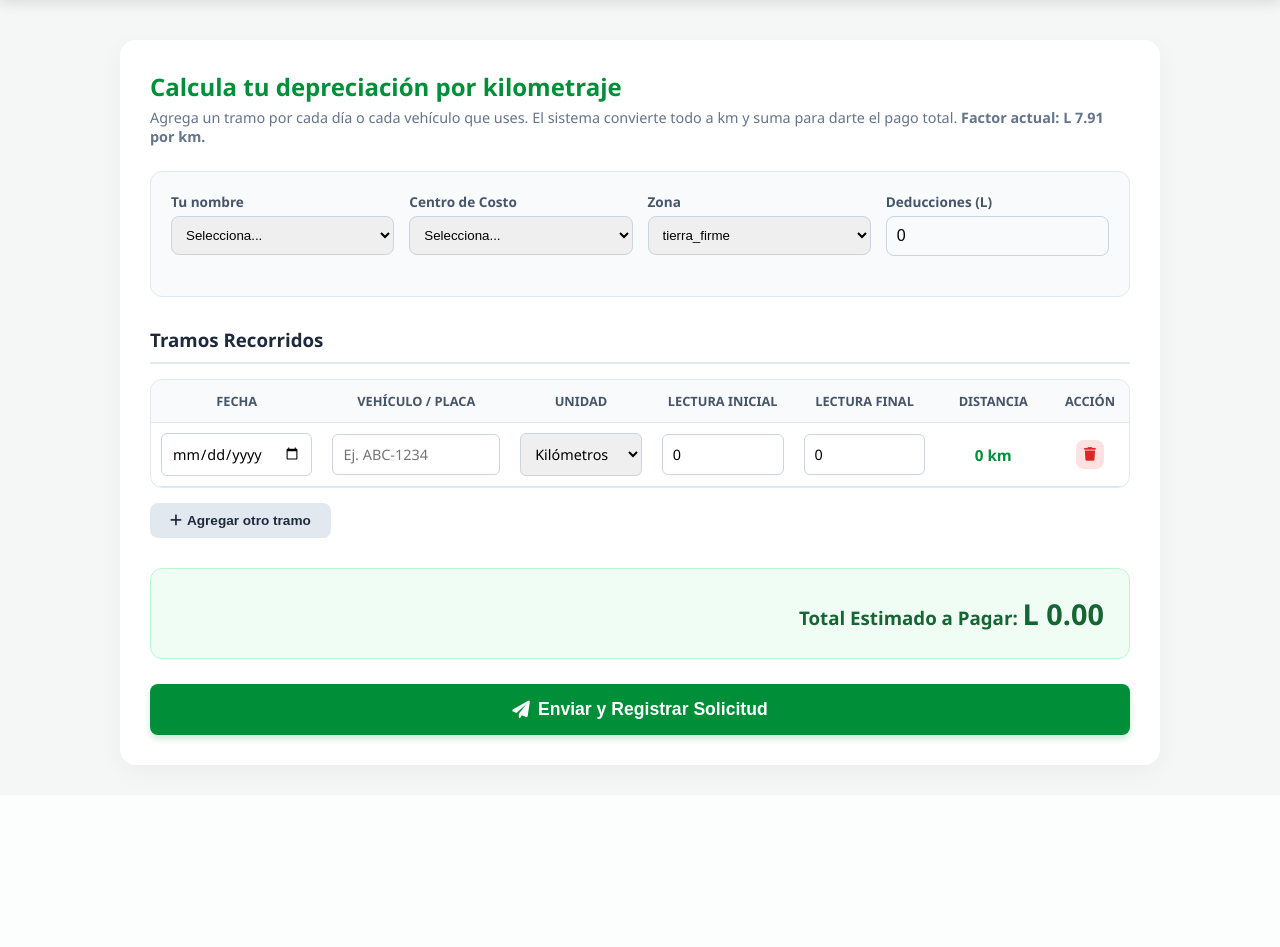
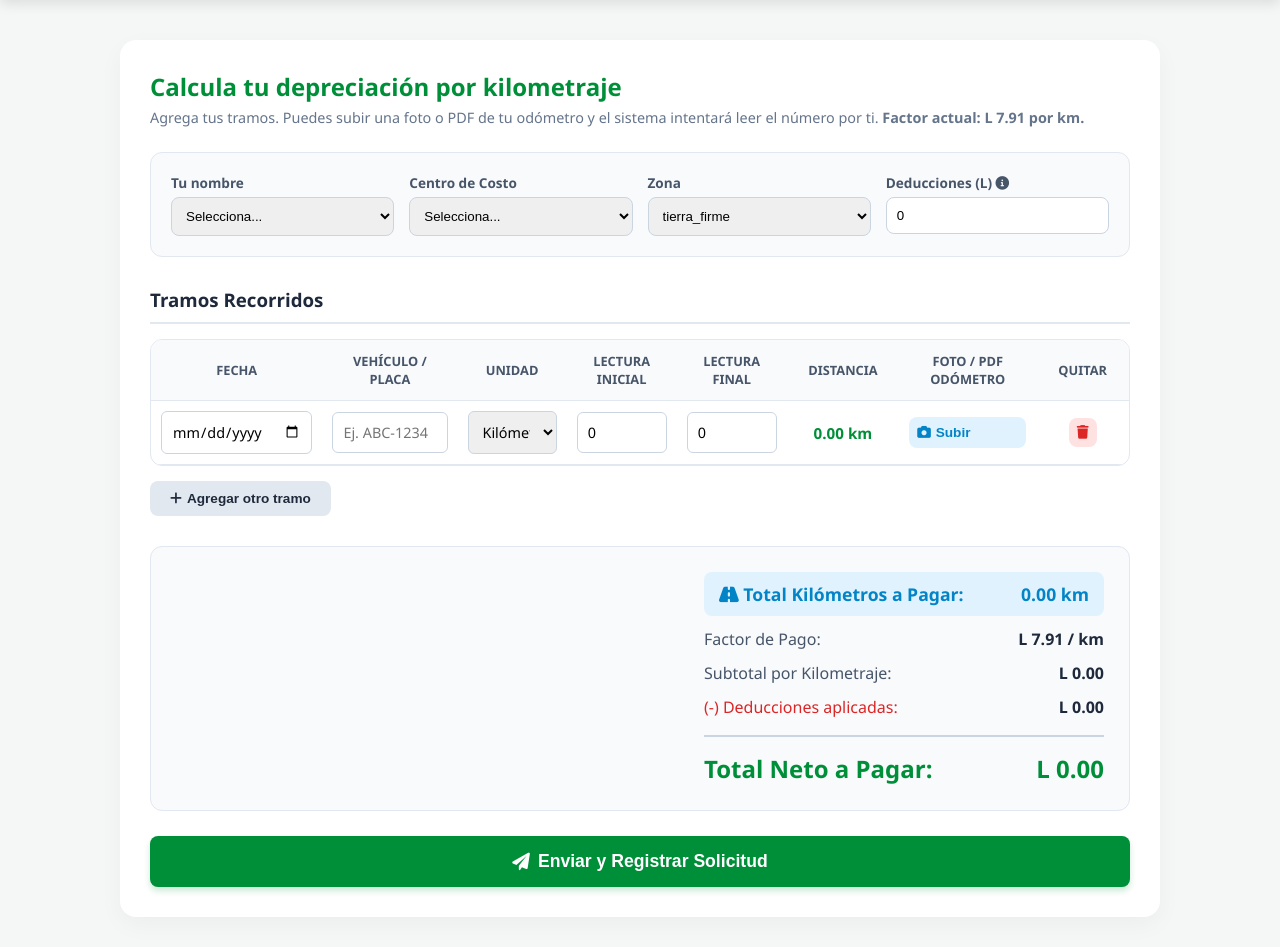
Before and after one commit to Viaticoscementos/viaticos, a FastAPI app: page /depreciacion in a window 1280 px wide. Shown: the part 70-1017 px from the top of the page. Before the commit the page ends 843 px from the top, so only its background shows below. Run offline with FastAPI, Linux system fonts and the light colour scheme; data comes from the database, SQL or seed files in the repository; data that the repository does not hold is empty.

Commit message:
Mostrando desglose de kilómetros totales en el resumen de pago
Updated styles and improved functionality for the vehicle depreciation form, including dynamic input handling and enhanced user interface elements.

```diff
--- a/templates/depreciacion.html
+++ b/templates/depreciacion.html
@@ -7,32 +7,32 @@
     <link rel="stylesheet" href="/static/estilos.css">
     <link rel="stylesheet" href="https://cdnjs.cloudflare.com/ajax/libs/font-awesome/6.0.0/css/all.min.css">
     <style>
-        /* Estilos especiales para que los inputs de la tabla se vean grandes y cómodos */
+        /* Estilos para la tabla */
         .tabla-tramos input, .tabla-tramos select {
-            width: 100%;
-            padding: 10px;
-            border: 1px solid #cbd5e1;
-            border-radius: 6px;
-            font-family: inherit;
-            font-size: 0.9rem;
-            box-sizing: border-box;
+            width: 100%; padding: 10px; border: 1px solid #cbd5e1; border-radius: 6px;
+            font-family: inherit; font-size: 0.9rem; box-sizing: border-box;
         }
-        .tabla-tramos th {
-            background-color: #f8fafc;
-            color: #475569;
-            font-size: 0.8rem;
-            padding: 12px;
-            text-align: center;
+        .tabla-tramos th { background-color: #f8fafc; color: #475569; font-size: 0.8rem; padding: 12px; text-align: center; }
+        .tabla-tramos td { padding: 10px; vertical-align: middle; }
+
+        /* Estilos para el desglose de pago */
+        .resumen-pago {
+            background: #f8fafc; border: 1px solid #e2e8f0; border-radius: 12px;
+            padding: 25px; display: flex; flex-direction: column; align-items: flex-end; gap: 12px;
         }
-        .tabla-tramos td {
-            padding: 10px;
-            vertical-align: middle;
+        .resumen-row {
+            display: flex; justify-content: space-between; width: 100%; max-width: 400px;
+            font-size: 1rem; color: #475569;
+        }
+        .resumen-row strong { color: #1e293b; }
+        .resumen-total {
+            font-size: 1.5rem; font-weight: bold; color: var(--verde-cenosa);
+            border-top: 2px solid #cbd5e1; padding-top: 15px; margin-top: 5px;
         }
     </style>
 </head>
 <body class="dashboard-body" style="background: var(--bg-body);">
 
-    <!-- Barra superior con botón de volver -->
     <header class="login-header" style="display: flex; align-items: center; gap: 15px; padding: 15px 30px;">
         <img src="/static/logo_color.png" alt="Logo" style="height: 40px; background: white; padding: 5px; border-radius: 8px;">
         <h1 style="margin: 0; font-size: 1.2rem;">Depreciación de Vehículo</h1>
@@ -48,12 +48,12 @@
 
             <div class="dashboard-header" style="margin-bottom: 25px;">
                 <h2 style="color: var(--verde-cenosa);">Calcula tu depreciación por kilometraje</h2>
-                <p>Agrega un tramo por cada día o cada vehículo que uses. El sistema convierte todo a km y suma para darte el pago total. <strong>Factor actual: L {{ factor }} por km.</strong></p>
+                <p>Agrega tus tramos. Puedes subir una foto o PDF de tu odómetro y el sistema intentará leer el número por ti. <strong>Factor actual: L {{ factor }} por km.</strong></p>
             </div>
 
             <form id="form-depreciacion">
                 <div style="display: grid; grid-template-columns: 1fr 1fr 1fr 1fr; gap: 15px; margin-bottom: 30px; background: #f8fafc; padding: 20px; border-radius: 12px; border: 1px solid #e2e8f0;">
-                    <div class="form-group">
+                    <div>
                         <label style="font-weight: 600; font-size: 0.85rem; color: #475569; margin-bottom: 5px; display: block;">Tu nombre</label>
                         <select id="emp-nombre" required style="width: 100%; padding: 10px; border: 1px solid #cbd5e1; border-radius: 8px;">
                             <option value="">Selecciona...</option>
@@ -62,7 +62,7 @@
                             {% endfor %}
                         </select>
                     </div>
-                    <div class="form-group">
+                    <div>
                         <label style="font-weight: 600; font-size: 0.85rem; color: #475569; margin-bottom: 5px; display: block;">Centro de Costo</label>
                         <select id="emp-depto" required style="width: 100%; padding: 10px; border: 1px solid #cbd5e1; border-radius: 8px;">
                             <option value="">Selecciona...</option>
@@ -71,7 +71,7 @@
                             {% endfor %}
                         </select>
                     </div>
-                    <div class="form-group">
+                    <div>
                         <label style="font-weight: 600; font-size: 0.85rem; color: #475569; margin-bottom: 5px; display: block;">Zona</label>
                         <select id="emp-zona" style="width: 100%; padding: 10px; border: 1px solid #cbd5e1; border-radius: 8px;">
                             {% for z in zonas %}
@@ -79,29 +79,30 @@
                             {% endfor %}
                         </select>
                     </div>
-                    <div class="form-group">
-                        <label style="font-weight: 600; font-size: 0.85rem; color: #475569; margin-bottom: 5px; display: block;">Deducciones (L)</label>
+                    <div>
+                        <label style="font-weight: 600; font-size: 0.85rem; color: #475569; margin-bottom: 5px; display: block;">Deducciones (L) <i class="fas fa-info-circle" title="Adelantos o descuentos previos"></i></label>
                         <input type="number" id="emp-deducciones" value="0" step="0.01" style="width: 100%; padding: 10px; border: 1px solid #cbd5e1; border-radius: 8px;">
                     </div>
                 </div>
 
                 <h3 style="margin-top: 0; margin-bottom: 15px; color: var(--text-main); border-bottom: 2px solid #e2e8f0; padding-bottom: 10px;">Tramos Recorridos</h3>
 
-                <div class="table-responsive" style="border: 1px solid #e2e8f0; border-radius: 12px; overflow: hidden;">
-                    <table id="tabla-tramos" class="tabla-tramos" style="width: 100%; border-collapse: collapse;">
+                <div class="table-responsive" style="border: 1px solid #e2e8f0; border-radius: 12px; overflow-x: auto;">
+                    <table id="tabla-tramos" class="tabla-tramos" style="width: 100%; border-collapse: collapse; min-width: 900px;">
                         <thead>
                             <tr>
-                                <th style="width: 15%;">Fecha</th>
-                                <th style="width: 20%;">Vehículo / Placa</th>
-                                <th style="width: 15%;">Unidad</th>
-                                <th style="width: 15%;">Lectura Inicial</th>
-                                <th style="width: 15%;">Lectura Final</th>
+                                <th style="width: 12%;">Fecha</th>
+                                <th style="width: 15%;">Vehículo / Placa</th>
+                                <th style="width: 12%;">Unidad</th>
+                                <th style="width: 12%;">Lectura Inicial</th>
+                                <th style="width: 12%;">Lectura Final</th>
                                 <th style="width: 12%;">Distancia</th>
-                                <th style="width: 8%;">Acción</th>
+                                <th style="width: 15%;">Foto / PDF Odómetro</th>
+                                <th style="width: 10%;">Quitar</th>
                             </tr>
                         </thead>
                         <tbody>
-                            <!-- Las filas se agregarán aquí con JS -->
+                            <!-- Filas dinámicas -->
                         </tbody>
                     </table>
                 </div>
@@ -112,8 +113,28 @@
                     </button>
                 </div>
 
-                <div style="margin-top: 30px; text-align: right; background: #f0fdf4; padding: 25px; border-radius: 12px; border: 1px solid #bbf7d0;">
-                    <h3 style="margin: 0; color: #166534;">Total Estimado a Pagar: <span id="total-pagar" style="font-size: 1.8rem;">L 0.00</span></h3>
+                <!-- DESGLOSE DEL PAGO DETALLADO -->
+                <div class="resumen-pago" style="margin-top: 30px;">
+                    <div class="resumen-row" style="background: #e0f2fe; padding: 10px 15px; border-radius: 8px; color: #0284c7; font-weight: bold; font-size: 1.1rem;">
+                        <span><i class="fas fa-road"></i> Total Kilómetros a Pagar:</span>
+                        <strong id="lbl-km" style="color: #0284c7;">0.00 km</strong>
+                    </div>
+                    <div class="resumen-row">
+                        <span>Factor de Pago:</span>
+                        <strong>L {{ factor }} / km</strong>
+                    </div>
+                    <div class="resumen-row">
+                        <span>Subtotal por Kilometraje:</span>
+                        <strong id="lbl-subtotal">L 0.00</strong>
+                    </div>
+                    <div class="resumen-row" style="color: #dc2626;">
+                        <span>(-) Deducciones aplicadas:</span>
+                        <strong id="lbl-deducciones">L 0.00</strong>
+                    </div>
+                    <div class="resumen-row resumen-total">
+                        <span>Total Neto a Pagar:</span>
+                        <span id="total-pagar">L 0.00</span>
+                    </div>
                 </div>
 
                 <button type="submit" class="btn-entrar" style="margin-top: 25px; width: 100%; border-radius: 8px; padding: 15px; font-size: 1.1rem;">
@@ -139,14 +160,20 @@
                 <td><input type="date" class="in-fecha" required></td>
                 <td><input type="text" class="in-vehiculo" placeholder="Ej. ABC-1234" required></td>
                 <td>
-                    <select class="in-unidad">
+                    <select class="in-unidad" onchange="calcularTotal()">
                         <option value="km">Kilómetros</option>
                         <option value="mi">Millas</option>
                     </select>
                 </td>
-                <td><input type="number" class="in-inicial" value="0" required oninput="calcularFila(this)"></td>
-                <td><input type="number" class="in-final" value="0" required oninput="calcularFila(this)"></td>
-                <td class="txt-distancia" style="font-weight: bold; color: var(--verde-cenosa); text-align: center;">0 km</td>
+                <td><input type="number" class="in-inicial" value="0" required oninput="calcularTotal()"></td>
+                <td><input type="number" class="in-final" value="0" required oninput="calcularTotal()"></td>
+                <td class="txt-distancia" style="font-weight: bold; color: var(--verde-cenosa); text-align: center;">0.00 km</td>
+                <td style="text-align: center;">
+                    <input type="file" id="file-${idContador}" accept="image/*,.pdf" style="display: none;" onchange="procesarOdometro(this, ${idContador})">
+                    <button type="button" class="btn-action" onclick="document.getElementById('file-${idContador}').click()" style="background: #e0f2fe; color: #0284c7; border: none; cursor: pointer; padding: 8px; width: 100%;" title="Subir Foto/PDF para leer kilometraje">
+                        <i class="fas fa-camera"></i> Subir
+                    </button>
+                </td>
                 <td style="text-align: center;"><button type="button" onclick="eliminarTramo(${idContador})" class="btn-action" style="background: #fee2e2; color: #dc2626; border: none; cursor: pointer; padding: 8px;"><i class="fas fa-trash"></i></button></td>
             `;
             tbody.appendChild(tr);
@@ -157,21 +184,36 @@
             calcularTotal();
         }
 
-        function calcularFila(input) {
-            const tr = input.closest('tr');
-            const inicial = parseFloat(tr.querySelector('.in-inicial').value) || 0;
-            const final = parseFloat(tr.querySelector('.in-final').value) || 0;
-            const unidad = tr.querySelector('.in-unidad').value;
+        async function procesarOdometro(input, id) {
+            if (!input.files || input.files.length === 0) return;
+            const file = input.files[0];
+            const tr = document.getElementById(`tramo-${id}`);
+            const btn = tr.querySelector('.btn-action');
 
-            let distancia = final - inicial;
-            if (distancia < 0) distancia = 0;
+            const originalHtml = btn.innerHTML;
+            btn.innerHTML = '<i class="fas fa-spinner fa-spin"></i> Leyendo...';
+            btn.disabled = true;
 
-            if (unidad === 'mi') {
-                distancia = distancia * 1.60934; // Convertir a km
+            const formData = new FormData();
+            formData.append('archivo', file);
+
+            try {
+                const res = await fetch('/api/leer-odometro', { method: 'POST', body: formData });
+                const data = await res.json();
+
+                if (data.valor) {
+                    tr.querySelector('.in-final').value = data.valor;
+                    calcularTotal();
+                    alert(`✅ Kilometraje detectado automáticamente: ${data.valor}`);
+                } else {
+                    alert("⚠️ No se pudo detectar el número del odómetro. Por favor, ingrésalo manualmente.");
+                }
+            } catch (e) {
+                alert("Error al procesar el archivo. Intenta de nuevo.");
+            } finally {
+                btn.innerHTML = '<i class="fas fa-check"></i> Leído';
+                setTimeout(() => { btn.innerHTML = originalHtml; btn.disabled = false; }, 3000);
             }
-
-            tr.querySelector('.txt-distancia').innerText = `${distancia.toFixed(2)} km`;
-            calcularTotal();
         }
 
         function calcularTotal() {
@@ -180,16 +222,24 @@
                 const inicial = parseFloat(tr.querySelector('.in-inicial').value) || 0;
                 const final = parseFloat(tr.querySelector('.in-final').value) || 0;
                 const unidad = tr.querySelector('.in-unidad').value;
+
                 let dist = final - inicial;
                 if (dist < 0) dist = 0;
-                if (unidad === 'mi') dist = dist * 1.60934;
+                if (unidad === 'mi') dist = dist * 1.60934; // Conversión a km
+
+                tr.querySelector('.txt-distancia').innerText = `${dist.toFixed(2)} km`;
                 totalKm += dist;
             });
 
             const deducciones = parseFloat(document.getElementById('emp-deducciones').value) || 0;
-            let totalPagar = (totalKm * FACTOR) - deducciones;
+            const subtotal = totalKm * FACTOR;
+            let totalPagar = subtotal - deducciones;
             if (totalPagar < 0) totalPagar = 0;
 
+            // Actualizar el desglose visual con los KMs
+            document.getElementById('lbl-km').innerText = `${totalKm.toFixed(2)} km`;
+            document.getElementById('lbl-subtotal').innerText = `L ${subtotal.toFixed(2)}`;
+            document.getElementById('lbl-deducciones').innerText = `L ${deducciones.toFixed(2)}`;
             document.getElementById('total-pagar').innerText = `L ${totalPagar.toFixed(2)}`;
         }
 
```
